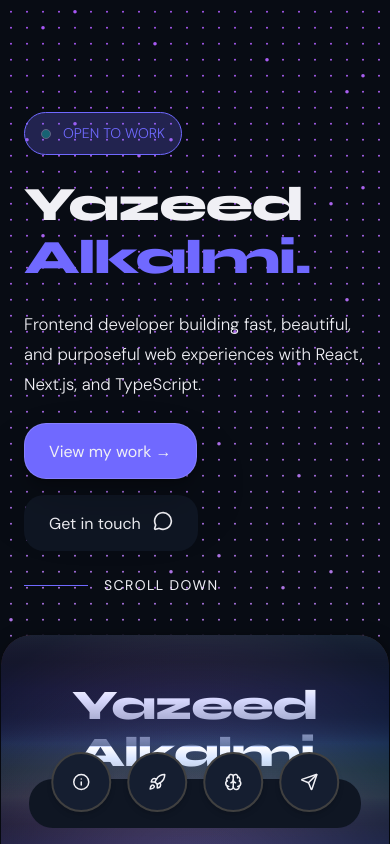
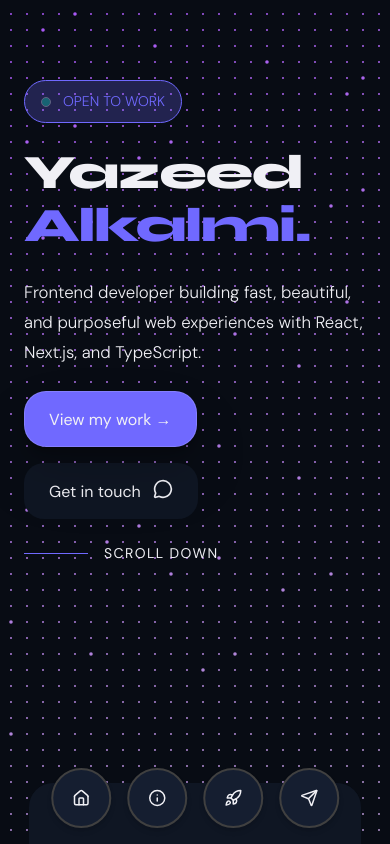
Before and after one commit to Zeedart/Portfolio, a Next.js app: page / in a window 390 px wide. Shown: the top 844 px of the page. Built offline with nearby package versions, Linux system fonts and the light colour scheme.

Commit message:
Fixed Alot of sections for responsivness on phones

```diff
--- a/app/page.tsx
+++ b/app/page.tsx
@@ -60,8 +60,9 @@ export default function Home() {
       <GlassyNav />
       <DockComp />
 
-      <section id='home' className='relative w-full min-h-screen'>
-        <div className='absolute inset-0'>
+      <section id="home" className="relative w-full min-h-screen">
+        {/* Background */}
+        <div className="absolute inset-0">
           <DotField
             dotRadius={2}
             dotSpacing={14}
@@ -77,15 +78,40 @@ export default function Home() {
             glowColor="var(--accent-glow)"
           />
         </div>
-        <div className='relative z-10 flex flex-col md:flex-row items-center justify-around gap-10 px-6 md:px-16 pt-28 pb-16 min-h-screen'>
-          <div className='grid gap-6 w-full md:w-[49%]'>
-            <div className='flex justify-center gap-3 bg-[var(--accent-glow)] rounded-xl border border-[var(--accent)] w-fit px-4 py-2 items-center'>
+
+        {/* Hero content */}
+        <div className="relative z-10 flex flex-col md:flex-row items-center justify-start md:justify-around gap-10 px-6 md:px-16 pt-20 md:pt-28 pb-24 md:pb-16 min-h-screen">
+
+          {/* Left / Main content */}
+          <div className="grid gap-6 w-full md:w-[49%]">
+
+            {/* Availability */}
+            <div className="flex justify-center gap-3 bg-[var(--accent-glow)] rounded-xl border border-[var(--accent)] w-fit px-4 py-2 items-center">
               <BlinkingDot width={10} height={10} />
-              <p className='text-[var(--accent)] text-sm'>OPEN TO WORK</p>
+
+              <p className="text-[var(--accent)] text-sm">
+                OPEN TO WORK
+              </p>
             </div>
-            <h1 className='overflow-hidden'>Yazeed <br /> <span className='text-[var(--accent)]'>Alkalmi.</span></h1>
-            <p className='text-[var(--text)] text-[1.05rem] max-w-md'>Frontend developer building fast, beautiful, and purposeful web experiences with React, Next.js, and TypeScript.</p>
-            <div className='flex flex-wrap gap-4'>
+
+            {/* Name */}
+            <h1 className="overflow-hidden">
+              Yazeed <br />
+              <span className="text-[var(--accent)]">
+                Alkalmi.
+              </span>
+            </h1>
+
+            {/* Description */}
+            <p className="text-[var(--text)] text-[1.05rem] max-w-md">
+              Frontend developer building fast, beautiful, and purposeful web
+              experiences with React, Next.js, and TypeScript.
+            </p>
+
+            {/* CTA buttons */}
+            <div className="flex flex-wrap gap-4">
+
+              {/* View work */}
               <BorderGlow
                 edgeSensitivity={0}
                 glowColor="40 80 80"
@@ -95,22 +121,47 @@ export default function Home() {
                 glowIntensity={1}
                 coneSpread={20}
                 animated
-                colors={['#c084fc', '#f472b6', '#38bdf8']}
-                className='transition-transform duration-300 cursor-pointer hover:-translate-y-2 h-[3.5rem] px-6 flex justify-center items-center'
+                colors={["#c084fc", "#f472b6", "#38bdf8"]}
+                className="transition-transform duration-300 cursor-pointer hover:-translate-y-2 h-[3.5rem] px-6 flex justify-center items-center"
               >
-                <Link href="https://github.com/Zeedart" target='_blank' className='cursor-pointer text-[var(--text)]'>View my work →</Link>
+                <Link
+                  href="https://github.com/Zeedart"
+                  target="_blank"
+                  className="cursor-pointer text-[var(--text)]"
+                >
+                  View my work →
+                </Link>
               </BorderGlow>
-              <div className='cursor-pointer flex rounded-lg px-6 h-[3.5rem] bg-[var(--bg-surface)] border border-transparent hover:border-[var(--accent-hover)] transition-all duration-300 justify-center items-center hover:-translate-y-2'>
-                <Link href="mailto:yazeedkuantan@gmail.com" className='flex gap-3 text-[var(--text)] cursor-pointer'>Get in touch <MessageCircle height={20} width={20} /></Link>
+
+              {/* Contact */}
+              <div className="cursor-pointer flex rounded-lg px-6 h-[3.5rem] bg-[var(--bg-surface)] border border-transparent hover:border-[var(--accent-hover)] transition-all duration-300 justify-center items-center hover:-translate-y-2">
+                <Link
+                  href="mailto:yazeedkuantan@gmail.com"
+                  className="flex gap-3 text-[var(--text)] cursor-pointer"
+                >
+                  Get in touch
+                  <MessageCircle
+                    height={20}
+                    width={20}
+                  />
+                </Link>
               </div>
+
             </div>
-            <div className='flex gap-4 items-center'>
-              <div className='h-[.1px] w-16 bg-[var(--accent)]'></div>
-              <span className='text-[var(--text)] text-sm tracking-widest'>SCROLL DOWN</span>
+
+            {/* Scroll indicator */}
+            <div className="flex gap-4 items-center">
+              <div className="h-[.1px] w-16 bg-[var(--accent)]"></div>
+
+              <span className="text-[var(--text)] text-sm tracking-widest">
+                SCROLL DOWN
+              </span>
             </div>
+
           </div>
 
-          <div className='flex justify-center'>
+          {/* Profile card - desktop only */}
+          <div className="hidden md:flex md:justify-center">
             <ProfileCard
               name="Yazeed Alkalmi"
               title=""
@@ -125,9 +176,9 @@ export default function Home() {
               innerGradient="linear-gradient(145deg, #523E5E8c 0%, #60A7D944 100%)"
             />
           </div>
+
         </div>
       </section>
-
       <section id="about" className='w-full px-6 md:px-16 py-20 flex flex-col lg:flex-row gap-12 items-start lg:items-center justify-around'>
 
         <div className='w-full lg:w-[45%] flex flex-col gap-6'>
@@ -201,14 +252,21 @@ export default function Home() {
 
       <div className='bg-[var(--bg-card)] w-[92%] my-10 mx-auto h-[.9px]' />
 
-      <section id='skills' className='w-full px-6 md:px-16 py-10'>
-        <div className='flex gap-4 items-center mb-4'>
-          <span className='text-[var(--accent)] text-[0.9rem] font-semibold tracking-widest'>STACK</span>
-          <div className='h-[.1px] w-16 bg-[var(--accent)]'></div>
-        </div>
-        <h2 className='mb-12'>What I work with</h2>
-        <LogoLoopComp />
-      </section>
+      <section id="skills" className="w-full px-6 md:px-16 py-10">
+  <div className="flex gap-4 items-center mb-4">
+    <span className="text-[var(--accent)] text-[0.9rem] font-semibold tracking-widest">
+      STACK
+    </span>
+
+    <div className="h-[.1px] w-16 bg-[var(--accent)]"></div>
+  </div>
+
+  <h2 className="mb-8 md:mb-12">
+    What I work with
+  </h2>
+
+  <LogoLoopComp />
+</section>
 
       <Footer />
     </>
--- a/components/comps/Card.tsx
+++ b/components/comps/Card.tsx
@@ -10,13 +10,13 @@ export default function Card({image: image, ProjectName: ProjectName, ProjectDes
     image: StaticImageData, ProjectName: string, ProjectDescription: string, LiveUrl: string, githubUrl: string, TechStack: string[]
 }) {
     return (
-        <div className="bg-[var(--bg-surface)] h-[500px] border border-transparent hover:border-[var(--border-hover)] hover:bg-[var(--bg-card)] hover:shadow-[0_0_40px_rgba(112,105,255,0.4)] transition duration-300 pb-13 w-[90%] rounded-2xl shadow-card">
+        <div className="bg-(--bg-surface) min-h-125 w-full border border-transparent rounded-2xl shadow-card transition duration-300 hover:border-[var(--border-hover)] hover:bg-[var(--bg-card)] hover:shadow-[0_0_40px_rgba(112,105,255,0.4)] flex flex-col">
             <div className="relative w-full h-[45%] rounded-t-2xl overflow-hidden">
                 <Image src={image} alt="card" fill sizes="100%" className="object-cover" />
             </div>
             <div className="p-8 flex flex-col gap-4">
                 <h4>{ProjectName}</h4>
-                <p className="text-[var(--text-muted)]">{ProjectDescription}</p>
+                <p className="text-(--text-muted)">{ProjectDescription}</p>
                 <div className="flex gap-2">
                     {TechStack.map((techStack, index) => (
                         <Tag key={index} techStack={techStack} />
@@ -25,14 +25,14 @@ export default function Card({image: image, ProjectName: ProjectName, ProjectDes
                 <div className="flex gap-5">
                     <div>
                         <Link href={LiveUrl} target="_blank" className="flex gap-2 items-center">
-                            <SquareArrowOutUpRightIcon className="w-4 h-4 text-[var(--text-muted)]" />
-                            <span className="text-[var(--text-muted)]">Live Demo</span>
+                            <SquareArrowOutUpRightIcon className="w-4 h-4 text-(--text-muted)" />
+                            <span className="text-(--text-muted)">Live Demo</span>
                         </Link>
                     </div>
                     <div>
                         <Link href={githubUrl} target="_blank" className="flex gap-2 items-center">
-                            <GithubIcon className="w-4 h-4 text-[var(--text-muted)]" />
-                            <span className="text-[var(--text-muted)]">Github</span>
+                            <GithubIcon className="w-4 h-4 text-(--text-muted)" />
+                            <span className="text-(--text-muted)">Github</span>
                         </Link>
                     </div>
                 </div>
--- a/components/comps/DockComp.tsx
+++ b/components/comps/DockComp.tsx
@@ -1,25 +1,51 @@
 'use client';
+
 import { InfoIcon } from "@/components/ui/info-icon";
 import { RocketIcon } from "@/components/ui/rocket-icon";
-import { BrainIcon } from "@/components/ui/brain-icon";
+import {HouseIcon} from "@/components/ui/house-icon";
 import { SendIcon } from "@/components/ui/send-icon";
 import Dock from '@/components/Dock';
 
+export default function DockComp() {
 
+    const scrollToSection = (id: string) => {
+        document.getElementById(id)?.scrollIntoView({
+            behavior: 'smooth',
+        });
+    };
 
+    const items = [
+        {
+            icon: <HouseIcon size={18} />,
+            label: 'Home',
+            onClick: () => scrollToSection('home'),
+            className: 'bg-[var(--bg-card)]',
+        },
+        {
+            icon: <InfoIcon size={18} />,
+            label: 'About',
+            onClick: () => scrollToSection('about'),
+            className: 'bg-[var(--bg-card)]',
+        },
+        {
+            icon: <RocketIcon size={18} />,
+            label: 'Projects',
+            onClick: () => scrollToSection('projects'),
+            className: 'bg-[var(--bg-card)]',
+        },
+        {
+            icon: <SendIcon size={18} />,
+            label: 'Contact',
+            onClick: () => scrollToSection('contact'),
+            className: 'bg-[var(--bg-card)]',
+        },
+    ];
 
-export default function DockComp() {
-const items = [
-    { icon: <InfoIcon size={18} />, label: 'Home', onClick: () => alert('Home!'), className: 'bg-[var(--bg-card)]' },
-    { icon: <RocketIcon size={18} />, label: 'Archive', onClick: () => alert('Archive!'), className: 'bg-[var(--bg-card)]' },
-    { icon: <BrainIcon size={18} />, label: 'Profile', onClick: () => alert('Profile!'), className: 'bg-[var(--bg-card)]' },
-    { icon: <SendIcon size={18} />, label: 'Settings', onClick: () => alert('Settings!'), className: 'bg-[var(--bg-card)]' },
-];
     return (
-    <div className="fixed bottom-0 z-50 left-0 right-0 max-h-[65px] w-screen flex justify-center pb-4 md:hidden">
+        <div className="fixed bottom-0 left-0 right-0 z-50 w-full flex justify-center md:hidden">
 
             <div
-      className="w-[85%] rounded-xl backdrop-blur-sm"
+                className="w-[85%] rounded-t-xl backdrop-blur-sm"
                 style={{ background: 'var(--bg-surface)' }}
             >
                 <Dock
@@ -27,10 +53,15 @@ const items = [
                     baseItemSize={60}
                     panelHeight={61}
                     dockHeight={33}
-        spring={{ mass: 0.1, stiffness: 150, damping: 12 }}
+                    spring={{
+                        mass: 0,
+                        stiffness: 150,
+                        damping: 12,
+                    }}
                     className="border-none w-full items-center justify-center"
                 />
             </div>
+
         </div>
     );
 }
--- a/components/comps/Footer.tsx
+++ b/components/comps/Footer.tsx
@@ -1,7 +1,7 @@
 'use client';
+
 import Link from 'next/link';
 import { GithubIcon } from '../ui/github-icon';
-import { LinkedinIcon } from '../ui/linkedin-icon';
 import { MailIcon } from '../ui/mail-icon';
 import { ArrowUp } from 'lucide-react';
 import { DownloadIcon } from '../ui/download-icon';
@@ -13,39 +13,53 @@ export default function Footer() {
     };
 
     return (
-        <footer id="contact" className="relative w-full h-[80vh] border-t mt-30 border-[var(--border)] bg-[var(--bg)]">
+        <footer
+            id="contact"
+            className="relative w-full min-h-[80vh] border-t mt-30 border-[var(--border)] bg-[var(--bg)]"
+        >
 
             {/* Top glow line */}
             <div className="absolute top-0 left-1/2 -translate-x-1/2 w-[40%] h-[1px] bg-gradient-to-r from-transparent via-[var(--accent)] to-transparent" />
 
             {/* CTA Section */}
-            <div className="flex flex-col items-center text-center px-9 pt-20 pb-14 gap-5">
+            <div className="flex flex-col items-center text-center px-6 sm:px-9 pt-16 sm:pt-20 pb-12 sm:pb-14 gap-5">
+
                 <span className="text-[var(--accent)] text-[0.8rem] font-semibold tracking-[0.15em] uppercase">
                     Open to work
                 </span>
+
                 <h2 className="leading-tight">
                     Let&apos;s build something<br />
                     <span className="text-[var(--accent)]">together.</span>
                 </h2>
+
                 <p className="text-[var(--text-muted)] max-w-md text-[1rem]">
-                    I&apos;m actively looking for my first frontend role. If you&apos;re hiring or want to collaborate — reach out.
+                    I&apos;m actively looking for my first frontend role.
+                    If you&apos;re hiring or want to collaborate — reach out.
                 </p>
-                <div className='flex justify-center h-10 w-full gap-4 mt-5'>
-                    <Link href="mailto:yazeedkuantan@gmail.com" className='bg-[var(--accent)] hover:-translate-y-1 hover:shadow-[0_0_40px_rgba(112,105,255,1)] p-6 rounded-md w-fit h-[50px] flex items-center justify-center font-bold'>
-                        Send me an email <MailIcon className="ml-2 w-6 h-6" />
+
+                {/* CTA Buttons */}
+                <div className="flex flex-col sm:flex-row justify-center w-full gap-3 sm:gap-4 mt-5">
+
+                    {/* Send Email */}
+                    <Link
+                        href="mailto:yazeedkuantan@gmail.com"
+                        className="bg-[var(--accent)] hover:-translate-y-1 hover:shadow-[0_0_40px_rgba(112,105,255,1)] rounded-md h-[50px] w-full sm:w-fit px-6 flex items-center justify-center font-bold transition-all duration-300"
+                    >
+                        Send me an email
+                        <MailIcon className="ml-2 w-6 h-6" />
                     </Link>
+
+                    {/* Download CV */}
                     <a
                         href="/YAZEED_ALKALMI_CV.pdf"
                         download
-                        className="cursor-pointer w-fit rounded-md h-[50px] flex items-center justify-center p-6 font-bold bg-[var(--bg-card)]
-  border border-transparent
-  hover:border-[var(--accent-hover)]
-  transition-all duration-300 ease-in-out
-  hover:-translate-y-1"
+                        className="cursor-pointer w-full sm:w-fit rounded-md h-[50px] flex items-center justify-center px-6 font-bold bg-[var(--bg-card)] border border-transparent hover:border-[var(--accent-hover)] transition-all duration-300 ease-in-out hover:-translate-y-1"
                     >
                         Download CV
                         <DownloadIcon className="ml-2 w-6 h-6" />
                     </a>
+
                 </div>
             </div>
 
@@ -53,13 +67,16 @@ export default function Footer() {
             <div className="w-full h-[1px] bg-[var(--border)]" />
 
             {/* Bottom bar */}
-            <div className="flex items-center justify-between px-9 py-6">
+            <div className="flex flex-col sm:flex-row items-center justify-between gap-5 px-6 sm:px-9 py-6">
+
+                {/* Logo */}
                 <span className="p">
                     YZ<span className="text-[var(--accent)]">.</span>
                 </span>
 
                 {/* Socials */}
                 <div className="flex items-center justify-center gap-5">
+
                     <Link
                         href="https://github.com/Zeedart"
                         target="_blank"
@@ -67,12 +84,14 @@ export default function Footer() {
                     >
                         <GithubIcon size={20} />
                     </Link>
+
                     <Link
                         href="mailto:yazeedkuantan@gmail.com"
                         className="text-[var(--text-muted)] hover:text-[var(--accent)] transition-colors duration-200"
                     >
                         <MailIcon size={20} />
                     </Link>
+
                 </div>
 
                 {/* Back to top */}
@@ -80,12 +99,14 @@ export default function Footer() {
                     onClick={scrollToTop}
                     className="flex items-center gap-2 text-[var(--text-muted)] hover:text-[var(--accent)] text-[0.8rem] tracking-widest uppercase transition-colors duration-200 cursor-pointer"
                 >
-                    Back to top <ArrowUp size={14} />
+                    Back to top
+                    <ArrowUp size={14} />
                 </button>
+
             </div>
 
             {/* Copyright */}
-            <div className="text-center text-[var(--text-muted)] text-[0.75rem]">
+            <div className="text-center text-[var(--text-muted)] text-[0.75rem] px-6 pb-6">
                 © {new Date().getFullYear()} Yazeed Alkalmi — Built with Next.js & Tailwind CSS
             </div>
 
--- a/components/comps/GlassyNav.tsx
+++ b/components/comps/GlassyNav.tsx
@@ -6,7 +6,7 @@ import ToggleTheme from '@/components/comps/ToggleTheme';
 import type { NavItem } from '@/data_types/types';
 
 
-const navItems: NavItem[] = [
+export const navItems: NavItem[] = [
   {
     label: "About",
     href: "#about",
--- /dev/null
+++ b/components/ui/house-icon.tsx
@@ -0,0 +1,151 @@
+"use client";
+
+import { cn } from "@/lib/utils";
+import type { Variants } from "motion/react";
+import {
+ LazyMotion,
+ domMin,
+ m,
+ useAnimation,
+ useReducedMotion,
+} from "motion/react";
+import {
+ forwardRef,
+ useCallback,
+ useImperativeHandle,
+ useRef,
+ type HTMLAttributes,
+} from "react";
+export interface HouseIconHandle {
+ startAnimation: () => void;
+ stopAnimation: () => void;
+}
+
+interface HouseIconProps extends Omit<
+ HTMLAttributes<HTMLDivElement>,
+ | "color"
+ | "onDrag"
+ | "onDragStart"
+ | "onDragEnd"
+ | "onAnimationStart"
+ | "onAnimationEnd"
+ | "onAnimationIteration"
+> {
+ size?: number;
+ duration?: number;
+ isAnimated?: boolean;
+ color?: string;
+}
+
+const HouseIcon = forwardRef<HouseIconHandle, HouseIconProps>(
+ (
+  {
+   onMouseEnter,
+   onMouseLeave,
+   className,
+   size = 24,
+   duration = 1,
+   isAnimated = true,
+   color,
+   ...props
+  },
+  ref,
+ ) => {
+  const controls = useAnimation();
+  const reduced = useReducedMotion();
+  const isControlled = useRef(false);
+
+  useImperativeHandle(ref, () => {
+   isControlled.current = true;
+   return {
+    startAnimation: () =>
+     reduced ? controls.start("normal") : controls.start("animate"),
+    stopAnimation: () => controls.start("normal"),
+   };
+  });
+
+  const handleEnter = useCallback(
+   (e?: React.MouseEvent<HTMLDivElement>) => {
+    if (!isAnimated || reduced) return;
+    if (!isControlled.current) controls.start("animate");
+    else onMouseEnter?.(e as any);
+   },
+   [controls, reduced, isAnimated, onMouseEnter],
+  );
+
+  const handleLeave = useCallback(
+   (e?: React.MouseEvent<HTMLDivElement>) => {
+    if (!isControlled.current) controls.start("normal");
+    else onMouseLeave?.(e as any);
+   },
+   [controls, onMouseLeave],
+  );
+
+  const houseVariants: Variants = {
+   normal: { scale: 1 },
+   animate: {
+    scale: [0.7, 1.06, 0.98, 1],
+    transition: {
+     duration: 0.55 * duration,
+     times: [0, 0.55, 0.8, 1],
+     ease: "easeOut",
+    },
+   },
+  };
+
+  const doorVariants: Variants = {
+   normal: { scaleY: 1, opacity: 1 },
+   animate: {
+    scaleY: [0, 1],
+    opacity: [0, 1],
+    transition: {
+     duration: 0.3 * duration,
+     delay: 0.35 * duration,
+     ease: "easeOut",
+    },
+   },
+  };
+
+  return (
+   <LazyMotion features={domMin} strict>
+    <m.div
+     className={cn("inline-flex items-center justify-center", className)}
+     onMouseEnter={handleEnter}
+     onMouseLeave={handleLeave}
+     {...props}
+     style={{ color, ...props.style }}
+    >
+     <m.svg
+      xmlns="http://www.w3.org/2000/svg"
+      width={size}
+      height={size}
+      viewBox="0 0 24 24"
+      fill="none"
+      stroke="currentColor"
+      strokeWidth="2"
+      strokeLinecap="round"
+      strokeLinejoin="round"
+      animate={controls}
+      initial="normal"
+     >
+      <m.g
+       variants={houseVariants}
+       style={{ transformBox: "view-box", originX: "12px", originY: "21px" }}
+      >
+       <path d="M3 10a2 2 0 0 1 .709-1.528l7-5.999a2 2 0 0 1 2.582 0l7 5.999A2 2 0 0 1 21 10" />
+       <path d="M21 10v9a2 2 0 0 1-2 2H5a2 2 0 0 1-2-2v-9" />
+       <m.path
+        d="M15 21v-8a1 1 0 0 0-1-1h-4a1 1 0 0 0-1 1v8"
+        variants={doorVariants}
+        style={{ transformBox: "view-box", originX: "12px", originY: "21px" }}
+       />
+      </m.g>
+     </m.svg>
+    </m.div>
+   </LazyMotion>
+  );
+ },
+);
+
+HouseIcon.displayName = "HouseIcon";
+export { HouseIcon };
```
Lines whose indentation alone changed are shown as unchanged.
